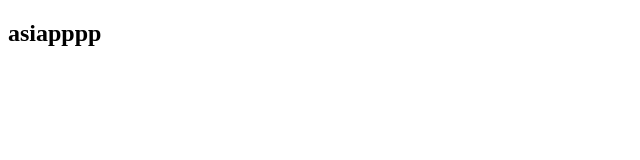
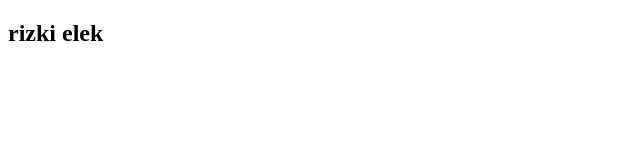
Before and after one commit to Rona27/kuytravel2, a plain HTML site: page index.html in a window 1280 px wide. Shown: the full height of the page, 0-640 px from the left. Drawn offline with Linux system fonts and the light colour scheme.

Commit message:
Update index.html

```diff
--- a/index.html
+++ b/index.html
@@ -8,7 +8,7 @@
 </head>
 <body>
     <div>
-        <h2>asiapppp</h2>
+        <h2>rizki elek</h2>
     </div>
 </body>
 </html>
```
